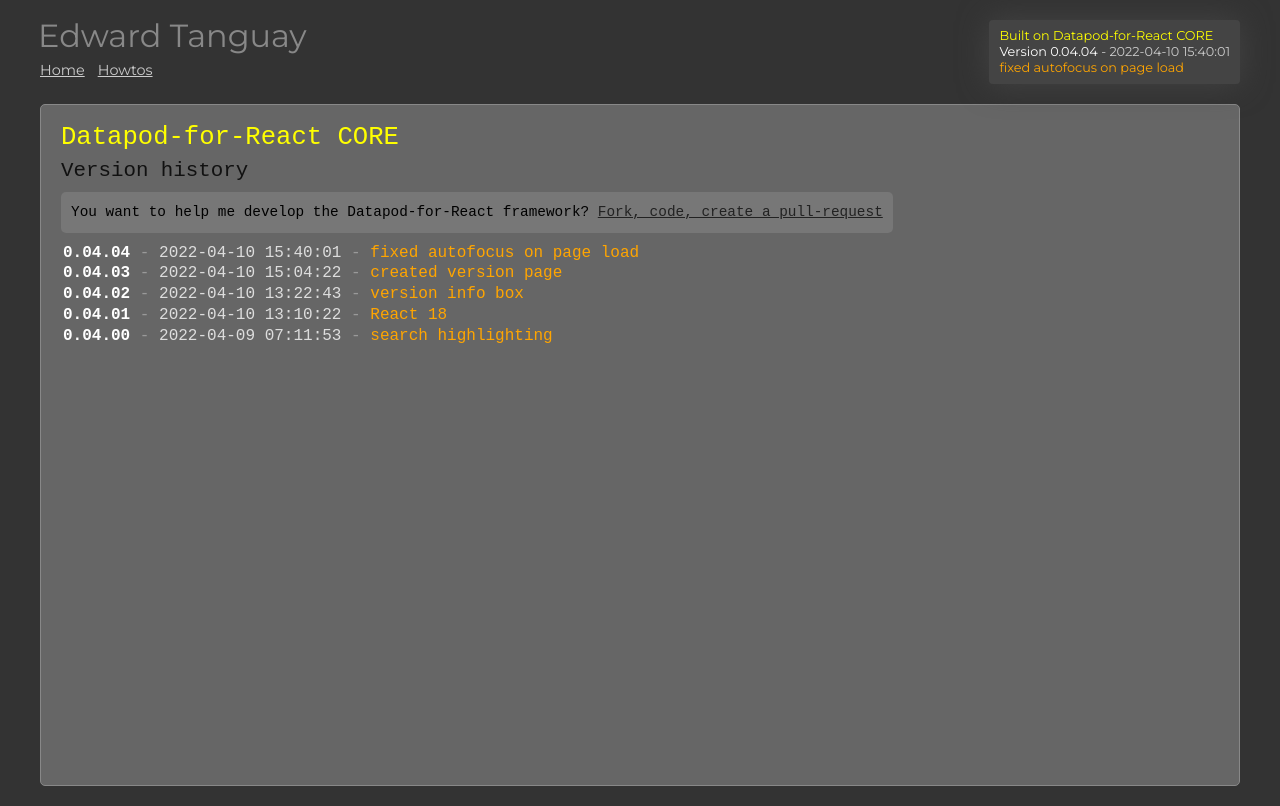
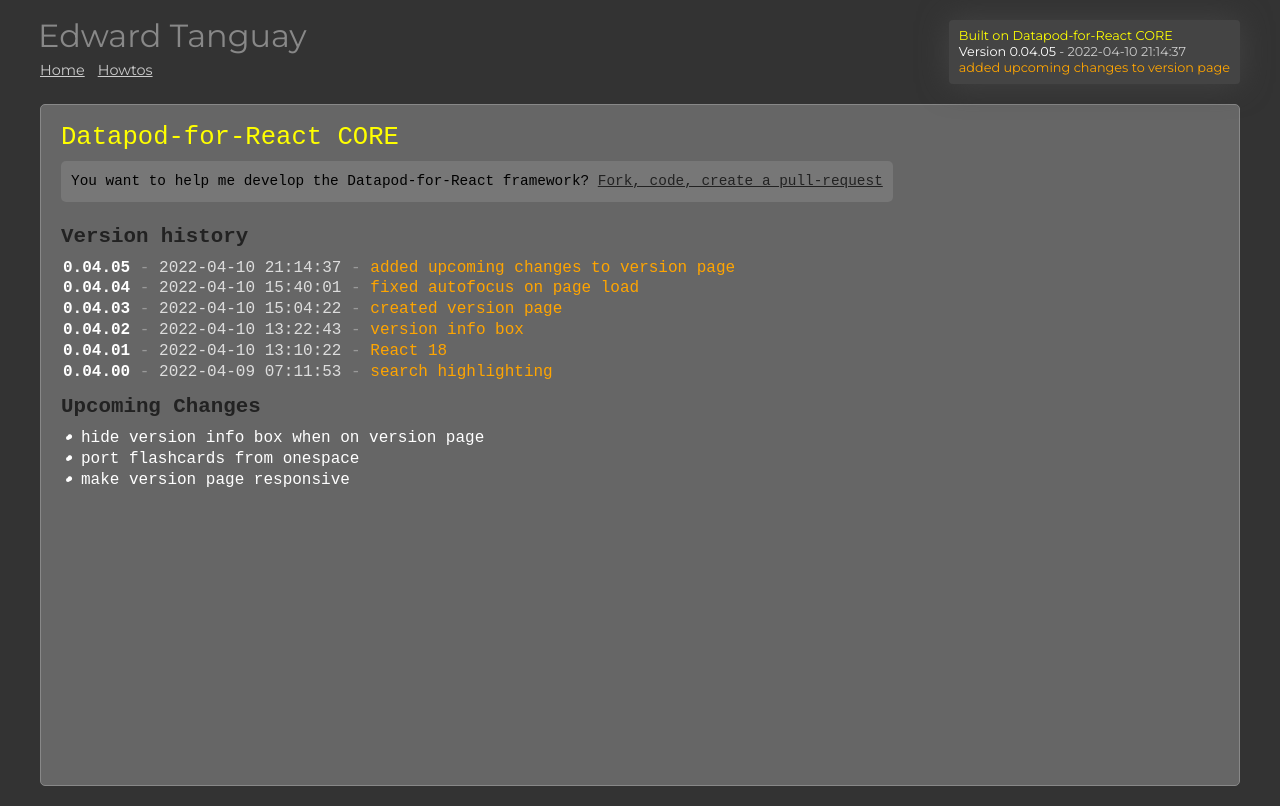
Before and after one commit to edwardtanguay/dpodreactcore, a React (Create React App) app: page /siteVersions in a window 1280 px wide. Built offline with nearby package versions, Linux system fonts and the light colour scheme.

Commit message:
added upcoming changes

```diff
--- a/src/system/data/json/data_versioning.json
+++ b/src/system/data/json/data_versioning.json
@@ -29,6 +29,23 @@
 			"whenPublished": "2022-04-10 15:40:01",
 			"shortDescription": "fixed autofocus on page load",
 			"notes": ""
+		},
+		{
+			"version": "0.04.05",
+			"whenPublished": "2022-04-10 21:14:37",
+			"shortDescription": "added upcoming changes to version page",
+			"notes": ""
+		}
+	],
+	"todos": [
+		{
+			"title": "hide version info box when on version page"
+		},
+		{
+			"title": "port flashcards from onespace"
+		},
+		{
+			"title": "make version page responsive"
 		}
 	]
 }
--- a/src/system/pages/PageSiteVersions.tsx
+++ b/src/system/pages/PageSiteVersions.tsx
@@ -1,15 +1,15 @@
 import '../styles/page_siteVersions.scss';
 import data_versioning from '../data/json/data_versioning.json';
 
-const siteVersions = (data_versioning as any).versions.sort(
-	(a: any, b: any) => (a.whenPublished < b.whenPublished ? 1 : -1)
+const versions = (data_versioning as any).versions.sort((a: any, b: any) =>
+	a.whenPublished < b.whenPublished ? 1 : -1
 );
+const todos = (data_versioning as any).todos;
 
 function PageSiteVersions() {
 	return (
 		<div className="page page_siteVersions">
 			<h2 className="title">Datapod-for-React CORE</h2>
-			<h3>Version history</h3>
 			<div className="invite">
 				You want to help me develop the Datapod-for-React framework?{' '}
 				<a
@@ -20,9 +20,10 @@
 					Fork, code, create a pull-request
 				</a>
 			</div>
+			<h3>Version history</h3>
 			<div className="versions">
 				<ul>
-					{siteVersions.map((sv: any, index: number) => {
+					{versions.map((sv: any, index: number) => {
 						return (
 							<li key={index} className="siteVersion">
 								<span className="version">{sv.version}</span>
@@ -39,6 +40,16 @@
 					})}
 				</ul>
 			</div>
+			<h3>Upcoming Changes</h3>
+			<div className="todos">
+				<ul>
+					{todos.map((todo: any, index: number) => {
+						return (
+							<li key={index} className="todo">{todo.title}</li>
+						);
+					})}
+				</ul>
+			</div>
 		</div>
 	);
 }
--- a/src/system/styles/page_siteVersions.scss
+++ b/src/system/styles/page_siteVersions.scss
@@ -6,12 +6,10 @@
     }
 
     h3 {
-        color: #111;
-        margin: 10px 0 10px 0;
+        color: #222;
+        margin: 15px 0 10px 0;
         font-size: 1.3rem;
-    }
-    h3:not(:first-of-type) {
-        margin: 20px 0 10px 0;
+        font-weight: bold;
     }
 
     .invite {
@@ -23,6 +21,23 @@
         font-size: 0.9rem;
         a {
             color: #222;
+        }
+    }
+
+    .todos {
+        ul {
+            list-style: none;
+            li {
+                color: #fff;
+            }
+            li::before {
+                content: "\2022";
+                color: #fff;
+                font-weight: bold;
+                display: inline-block;
+                width: 1em;
+                margin-left: -1em;
+            }
         }
     }
 
```
